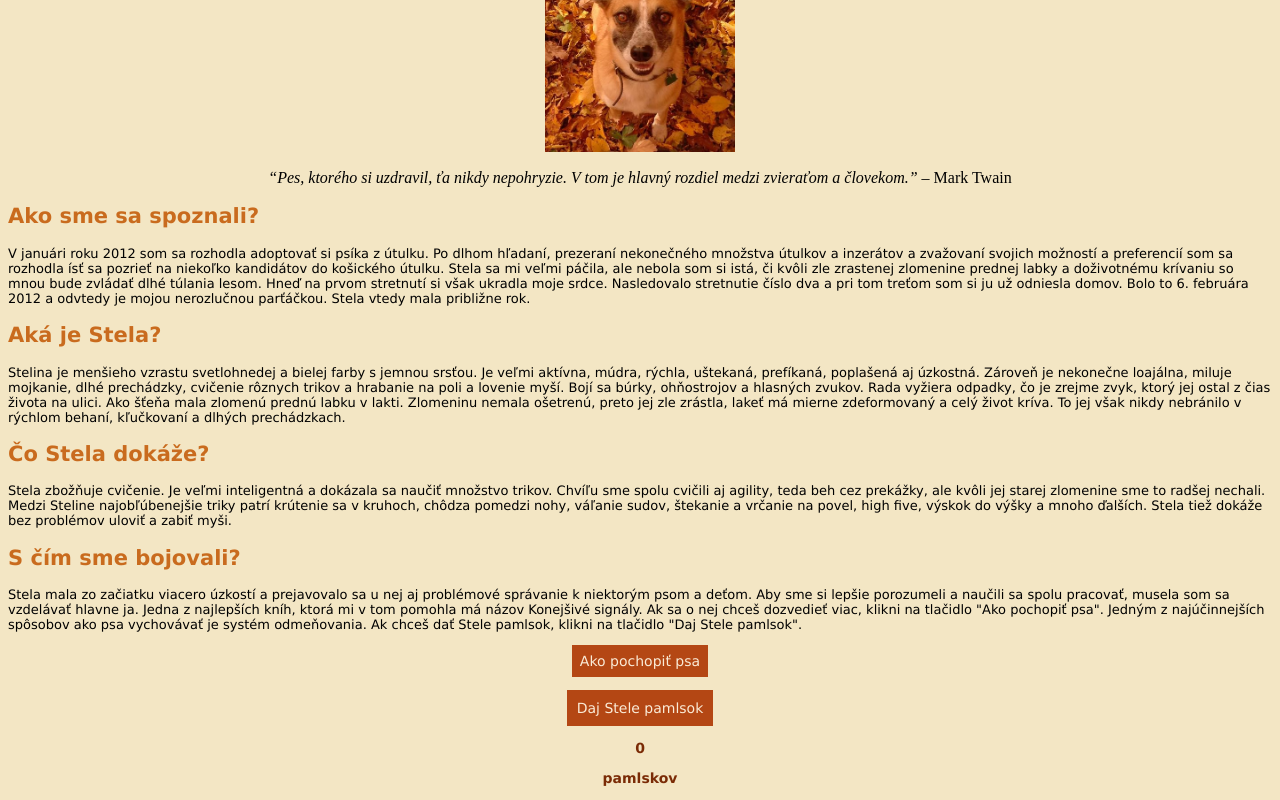
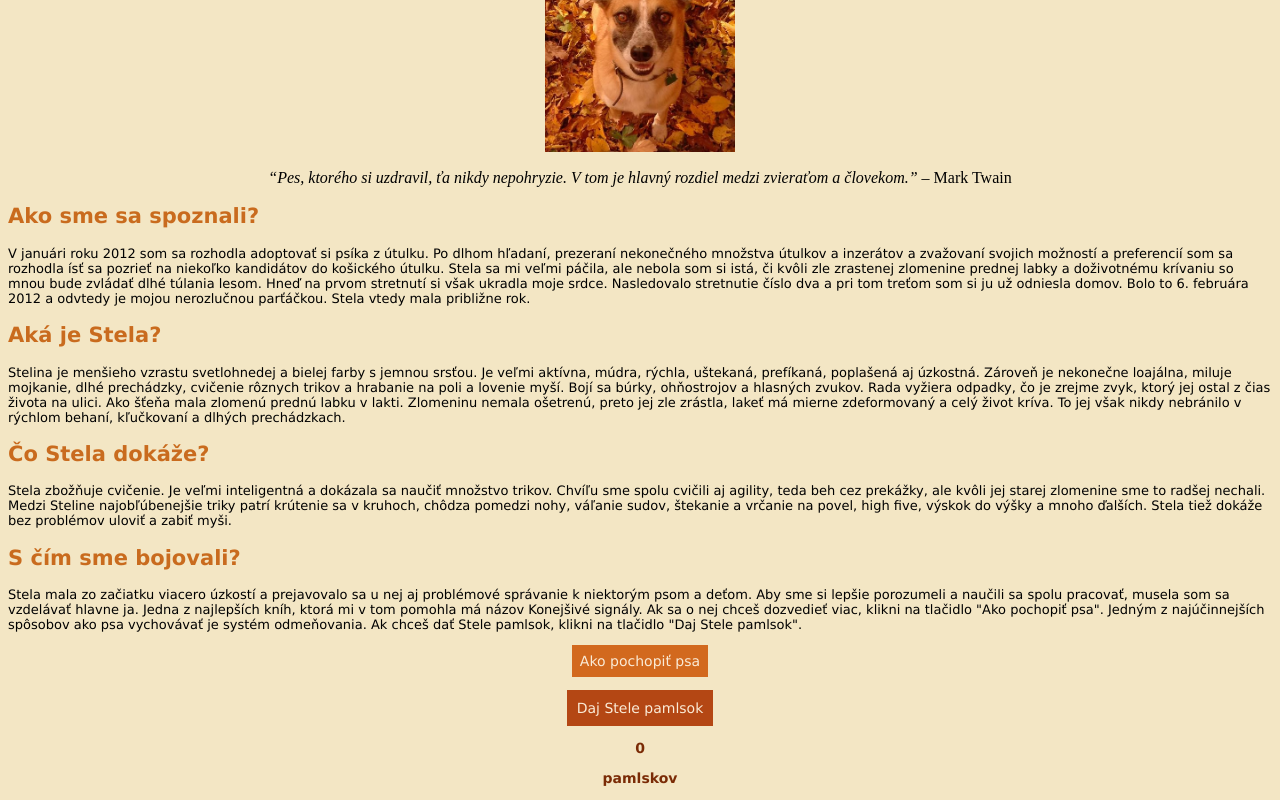
Before and after one commit to VikiFelszeghy/Stela_web, a plain HTML site: page index.html in a window 1280 px wide. In both pictures the pointer is over the button "Ako pochopiť psa". Shown: the part 182-982 px from the top of the page. Drawn offline with Linux system fonts and the light colour scheme.

Commit message:
Update index.html
hover function update

```diff
--- a/index.html
+++ b/index.html
@@ -62,7 +62,7 @@
             font-size: 14px;
         }
 
-        button:hover {
+       #treatButton:hover, #bookButton:hover {
             background-color: chocolate;
 
         }
```
